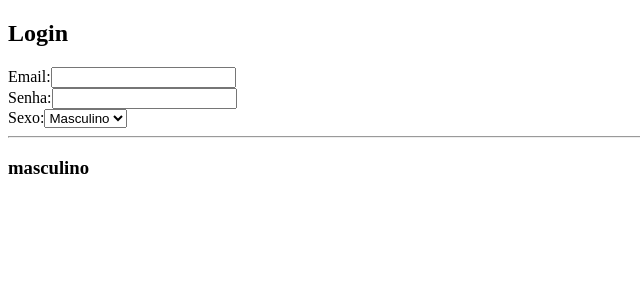
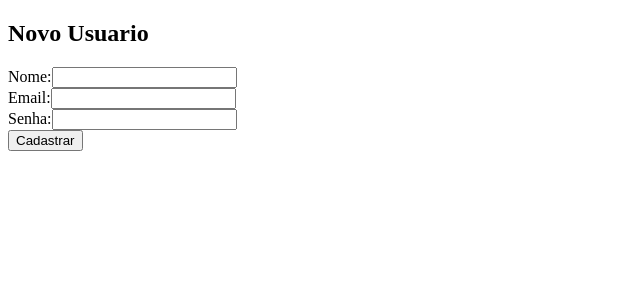
Before and after one commit to jeffpatriota/reactProject, a React (Create React App) app: page / in a window 1280 px wide. Shown: the top 300 px of the page, without its empty margins (0-640 px from the left). Built offline with nearby package versions, Linux system fonts and the light colour scheme.

Commit message:
cadastrando novo usuario

```diff
--- a/src/App.js
+++ b/src/App.js
@@ -1,64 +1,52 @@
-import React, { Component } from 'react';
-
-
+import React, { Component } from "react";
 
 class App extends Component {
 
   constructor(props) {
     super(props);
     this.state = {
+      nome: '',
       email: '',
       senha: '',
-      sexo: 'masculino'
+      error: ''
     };
-
-    this.trocaEmail = this.trocaEmail.bind(this);
-    this.trocaSenha = this.trocaSenha.bind(this);
-    this.trocaSexo = this.trocaSexo.bind(this);
-
+    this.cadastrar = this.cadastrar.bind(this);
   }
 
-  trocaEmail(e) {
-    let valorDigitado = e.target.value;
-    this.setState({ email: valorDigitado });
+  cadastrar(e) {
+    const { nome, email, senha } = this.state;
+
+    if (nome !== '' && email !== '' && senha !== '') {
+      alert(`Nome: ${nome} \nEmail: ${email} \nSenha: ${senha}`);
+
+    } else {
+      this.setState({ error: 'Ops! Parece que esta faltando algo' });
+    }
+
+
+    e.preventDefault();
   }
-
-  trocaSexo(e) {
-    let valorDigitado = e.target.value;
-    this.setState({ sexo: valorDigitado });
-  }
-
-  trocaSenha(e) {
-    let valorDigitado = e.target.value;
-    this.setState({ senha: valorDigitado });
-  }
-
 
   render() {
     return (
       <div>
-        <h2>Login</h2>
-        Email:
-        <input type="email" name='email' value={this.state.email}
-          onChange={this.trocaEmail} /><br />
-        Senha:
-        <input type="password" name='senha' value={this.state.senha}
-          onChange={this.trocaSenha} /> <br />
-        Sexo:
-        <select name='sexo' value={this.state.sexo} onChange={this.trocaSexo}>
-          <option value="masculino"> Masculino</option>
-          <option value="feminino"> Feminino</option>
-        </select> <hr />
-
-        <div>
-          <h3>{this.state.email}</h3>
-          <h3>{this.state.senha}</h3>
-          <h3>{this.state.sexo}</h3>
-        </div>
+        <h2>Novo Usuario</h2>
+        {this.state.error && <p>{this.state.error}</p>}
+        <form onSubmit={this.cadastrar}>
+          <label>Nome:</label>
+          <input type="text" value={this.state.nome} onChange={(e) => this.setState({ nome: e.target.value })} /><br />
+          <label>Email:</label>
+          <input type="email" value={this.state.email} onChange={(e) => this.setState({ email: e.target.value })} /><br />
+          <label>Senha:</label>
+          <input type="password" value={this.state.senha} onChange={(e) => this.setState({ senha: e.target.value })} /><br />
+          <button type="submit">Cadastrar</button>
+        </form>
       </div>
     );
   }
-}
 
 
+
+
+}
 export default App;
```
